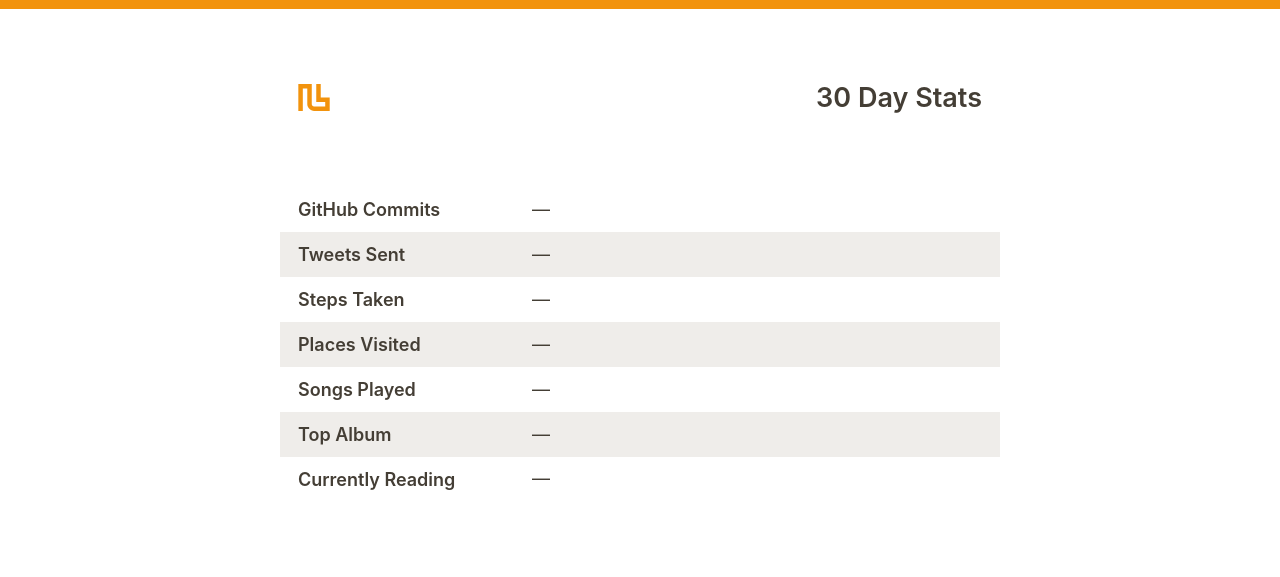
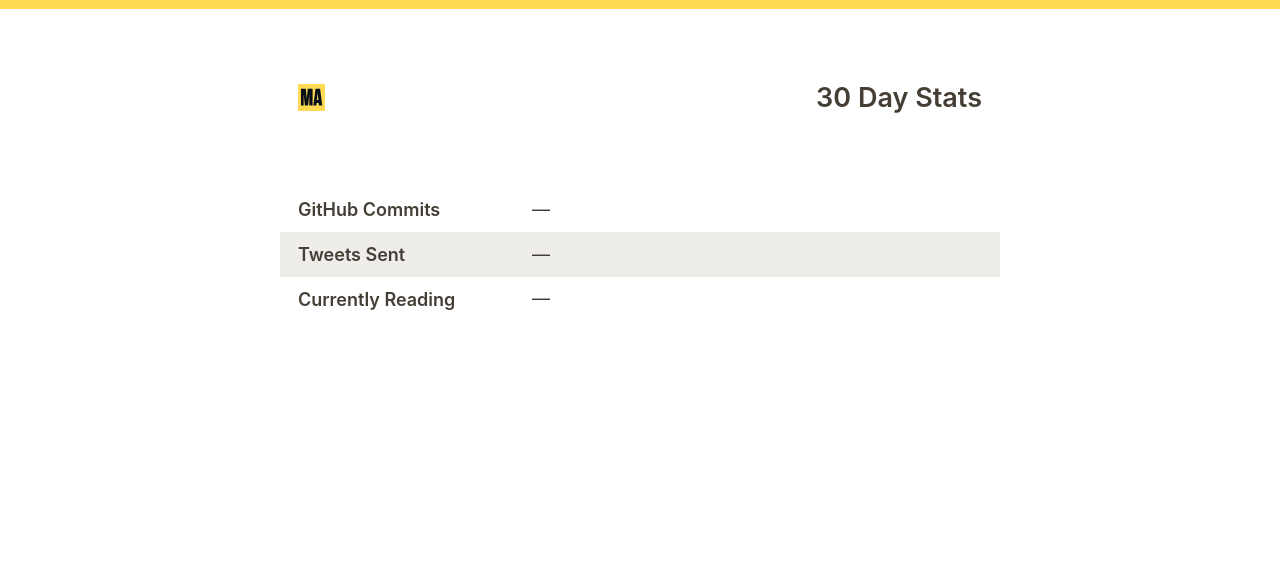
Before and after one commit to mabdulai/mabdulai-stats, a website: page public/index.html in a window 1280 px wide. Drawn offline with Linux system fonts and the light colour scheme; a web font is replaced by a local one.

Commit message:
Tweaks to the public page

```diff
--- a/public/index.html
+++ b/public/index.html
@@ -4,13 +4,11 @@
     <meta charset="UTF-8" />
     <meta name="viewport" content="width=device-width, initial-scale=1.0" />
     <meta http-equiv="X-UA-Compatible" content="ie=edge" />
-    <title>lowmess Stats</title>
-    <link rel="icon" type="image/png" href="/favicon-32x32.png" sizes="32x32" />
-    <link rel="icon" type="image/png" href="/favicon-16x16.png" sizes="16x16" />
+    <title>Mabdulai Stats</title>
     <link rel="stylesheet" href="https://rsms.me/inter/inter.css" />
     <style>
       :root {
-        --primary: #f2930d;
+        --primary: #ffda53;
         --background: #fff;
         --text: #443e35;
         --muted: #efedea;
@@ -133,14 +131,16 @@
   <body>
     <header class="container">
       <svg
-        viewBox="0 0 281 241"
+        width="34"
+        height="34"
+        viewBox="0 0 34 34"
+        fill="none"
         xmlns="http://www.w3.org/2000/svg"
-        width="25"
-        height="21"
-        aria-hidden
       >
+        <rect width="34" height="34" fill="#FFDA53" />
         <path
-          d="M280 120v120c-46.795 0-93.59.148-140.385-.001-24.624-.235-48.379-16.914-56.455-40.76-2.093-6.18-3.139-12.726-3.16-19.207V40H40v200H0V0h120c0 60.088-.568 120.178.002 180.263.164 10.317 9.135 19.703 20.03 19.737H240v-40h-80V0h40v120h80z"
+          d="M9.81 6L11.04 18.69L12.3 6H18.39V27H14.25V13.23L12.66 27H8.7L7.11 13.08V27H3.75V6H9.81ZM27.7826 6L30.5426 27H26.3726L26.0426 23.94H23.4026L23.1026 27H19.2926L22.0526 6H27.7826ZM24.7226 11.1L23.7926 20.28H25.6826L24.7226 11.1Z"
+          fill="#071018"
         />
       </svg>
 
@@ -158,26 +158,6 @@
         <div class="value" data-stat="tweets">&mdash;</div>
       </div>
 
-      <div class="stat">
-        <h2>Steps Taken</h2>
-        <div class="value" data-stat="steps">&mdash;</div>
-      </div>
-
-      <div class="stat">
-        <h2>Places Visited</h2>
-        <div class="value" data-stat="places">&mdash;</div>
-      </div>
-
-      <div class="stat">
-        <h2>Songs Played</h2>
-        <div class="value" data-stat="songs">&mdash;</div>
-      </div>
-
-      <div class="stat">
-        <h2>Top Album</h2>
-        <div class="value" data-stat="album">&mdash;</div>
-      </div>
-
       <div class="stat books">
         <h2>Currently Reading</h2>
         <div data-books-container>
```
